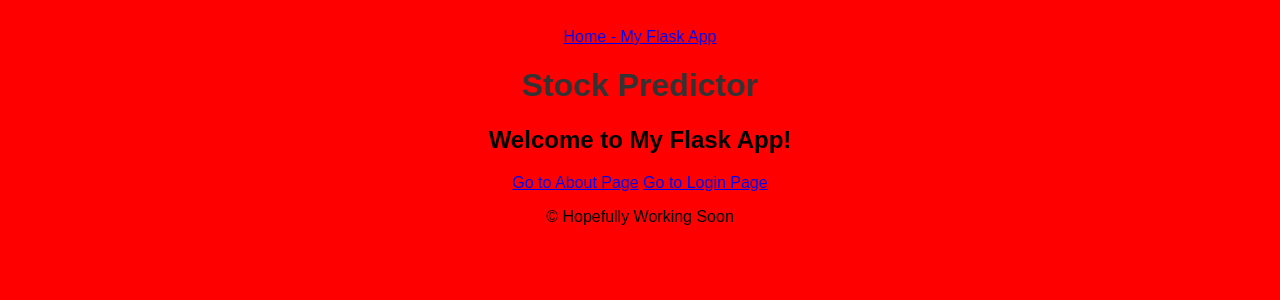
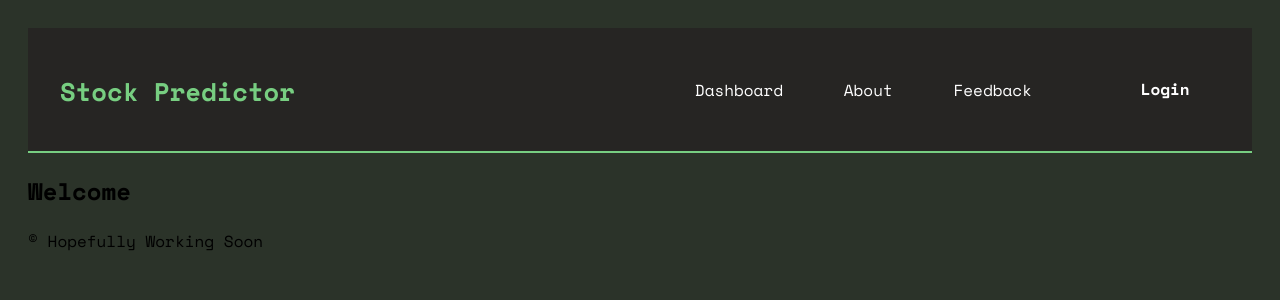
Before and after one commit to Levi-kun/stock-market-data-predictor-model, a Flask app: page / in a window 1280 px wide. Shown: the top 300 px of the page. Run offline with Flask 3, Linux system fonts and the light colour scheme.

Commit message:
added some css changes and quality improveents to the html structure.

```diff
--- a/Stock-Market-Web-App/app/__init__.py
+++ b/Stock-Market-Web-App/app/__init__.py
@@ -1,12 +1,11 @@
 from flask import Flask
-from .db import init_app
 from .routes import bp
 
+
 def create_app():
-    app = Flask(__name__,template_folder="static/templates",static_folder = "static")
+    app = Flask(__name__, template_folder="static/templates", static_folder="static")
 
     app.config.from_object("config.Config")
 
-    init_app(app)
     app.register_blueprint(bp)
     return app
--- a/Stock-Market-Web-App/app/db.py
+++ b/Stock-Market-Web-App/app/db.py
@@ -1,37 +1,52 @@
-import mysql.connector
 from flask import current_app, g
-import pymysql
+import psycopg2
+
+
+"""
+
+This file handles the initializing of the database connection
+
+
+"""
+
+# get_db() grabs the database and makes its a globally accesible variable
+
 
 def get_db():
-
-    if "db" not in g:
-        g.db = mysql.connector.connect(
-            host = current_app.config["DB_HOST"],
-            port = current_app.config["DB_PORT"],
-            user = current_app.config["DB_USER"],
-            password = current_app.config["DB_PASSWORD"],
-            database = current_app.config["DB_NAME"],
-            cursorclass=pymysql.cursors.DictCursor
+    if "conn" not in g:
+        g.conn = psycopg2.connect(
+            database=current_app.config["DB_NAME"],
+            host=current_app.config["DB_HOST"],
+            port=current_app.config["DB_PORT"],
+            user=current_app.config["DB_USER"],
+            password=current_app.config["DB_PASSWORD"],
         )
 
+    return g.conn
 
-    return g.db
+
+# this closes the db connection
+
 
 def close_db(e=None):
-    db = g.pop("db",None)
+    db = g.pop("db", None)
     if db is not None:
         db.close()
+
+
+# this links the db to the application
+
+
 def init_app(app):
-    """
-    This is called from the __init__.py script once created """
+    app.teardown_appcontext(close_db)
 
-    app.teardown_appcontext(close_db)
-def query_test(sql,params=()):
-    """
-    """
 
+# this is a test
+
+
+def query_test(sql, params=()):
     conn = get_db()
-    with conn.cursor(dictionary=True) as cur:
-        cur.ececute(sql,params)
+    with conn.cursor() as cur:
+        cur.execute(sql, params)
         row = cur.fethcone()
         return True if row else False
--- a/Stock-Market-Web-App/app/routes.py
+++ b/Stock-Market-Web-App/app/routes.py
@@ -23,6 +23,11 @@ def index():
 
 
 ## add the route for the login
+@bp.route("/dashboard", methods=["GET", "POST"])
+def dashboard():
+    if request.method == "POST":
+        return 1
+    return render_template("dashboard.html")
 
 
 @bp.route("/login", methods=["GET", "POST"])  ## local host / login
@@ -39,9 +44,13 @@ def register():
     return render_template("register.html")
 
 
-## about page route
-
-
 @bp.route("/about")
 def about():
     return render_template("about.html")
+
+
+@bp.route("/feedback", methods=["GET", "POST"])
+def feedback():
+    if request.method == "POST":
+        return 0
+    return render_template("feedback.html")
--- a/Stock-Market-Web-App/app/static/css/ucnj_style.css
+++ b/Stock-Market-Web-App/app/static/css/ucnj_style.css
@@ -1,11 +1,122 @@
-body{
-    font-family:Arial;
-    background-color: #ff0000;
-    text-align: center;
-    padding: 20px;
+/** web theme colors */
 
+/** Base colors */
+:root {
+        --clr-dark-a0: #000000;
+        --clr-light-a0: #ffffff;
+
+        /** Theme primary colors */
+        --clr-primary-a0: #45bf5d;
+        --clr-primary-a10: #60c76f;
+        --clr-primary-a20: #77ce81;
+        --clr-primary-a30: #8cd592;
+
+        /** Theme surface colors */
+        --clr-surface-a0: #262523;
+        --clr-surface-a10: #3a3938;
+        --clr-surface-a20: #504f4d;
+        --clr-surface-a30: #676664;
+
+        /** Theme tonal surface colors */
+        --clr-surface-tonal-a0: #2b3329;
+        --clr-surface-tonal-a10: #3f473d;
+        --clr-surface-tonal-a20: #545b53;
+        --clr-surface-tonal-a30: #6b7169;
+
+        /** Success colors */
+        --clr-success-a0: #22946e;
+        --clr-success-a10: #47d5a6;
+        --clr-success-a20: #9ae8ce;
+
+        /** Warning colors */
+        --clr-warning-a0: #a87a2a;
+        --clr-warning-a10: #d7ac61;
+        --clr-warning-a20: #ecd7b2;
+
+        /** Danger colors */
+        --clr-danger-a0: #9c2121;
+        --clr-danger-a10: #d94a4a;
+        --clr-danger-a20: #eb9e9e;
+
+        /** Info colors */
+        --clr-info-a0: #21498a;
+        --clr-info-a10: #4077d1;
+        --clr-info-a20: #92b2e5;
 }
-h1{
-    color:#333
 
+body {
+        font-family: "Space Mono", monospace;
+        font-weight: 400;
+        font-style: normal;
+        background-color: var(--clr-surface-tonal-a0);
+        padding: 20px;
 }
+
+h1 {
+        color: var(--clr-primary-a0);
+}
+
+a {
+        text-decoration: none;
+        color: var(--clr-light-a0);
+}
+
+h1 a {
+        font-weight: 500;
+        padding-bottom: 6px;
+}
+
+.navHeader {
+        background: var(--clr-surface-a0);
+        padding: 1rem 2rem;
+        border-bottom: 2px solid var(--clr-primary-a20);
+}
+
+.navContainer {
+        max-width: 1200px;
+        margin: 0 auto;
+
+        display: flex;
+        align-items: center;
+        justify-content: space-between;
+}
+
+.webTitle a {
+        color: var(--clr-primary-a20);
+        text-decoration: none;
+        font-size: 1.6rem;
+        font-weight: 700;
+        font-family: "Space Mono", monospace;
+}
+
+.navMenu ul {
+        list-style: none;
+        margin: 1rem;
+        padding: 0;
+
+        display: flex;
+        gap: 2rem;
+}
+
+.navMenu a {
+        text-decoration: none;
+        color: var(--clr-light-a0);
+        font-weight: 500;
+        transition: 0.25s ease;
+        border-radius: 6px;
+        padding: 0.3rem 0.9rem;
+        margin: 0;
+}
+
+.navMenu a:hover {
+        color: var(--clr-primary-a20);
+        background: var(--clr-surface-tonal-a10);
+}
+
+.navMenu .login {
+        margin-left: 3rem;
+        padding: 0.5rem 0.9rem;
+        color: var(--clr-light-a0);
+        border-radius: 6px;
+        font-weight: 700;
+}
--- a/Stock-Market-Web-App/app/static/templates/base.html
+++ b/Stock-Market-Web-App/app/static/templates/base.html
@@ -4,17 +4,30 @@
 <head>
     <meta charset ="UTF-8">
     <meta name = "viewport" content = "widt-device-width,initial-scale =1.0">
-    <a href="/"> {%block title %}My Flask App{%endblock %}</a>
 
-    <link rel ="stylesheet" href = "{{url_for('static',filename ='css/ucnj_style.css')}}">
+        <link rel ="stylesheet" href = "{{url_for('static',filename ='css/ucnj_style.css')}}">
+        <link rel="preconnect" href="https://fonts.googleapis.com">
+        <link rel="preconnect" href="https://fonts.gstatic.com" crossorigin>
+        <link href="https://fonts.googleapis.com/css2?family=Space+Mono:ital,wght@0,400;0,700;1,400;1,700&display=swap" rel="stylesheet">
+
 </head>
 <body>
-    <header>
+    <header class="navHeader">
+    <div class="navContainer">
+        <h1 class="webTitle">
+                <a href="{{ url_for('main.index')}}">Stock Predictor</a>
+        </h1>
 
-            <h1>Stock Predictor</h1>
-
-
-    </header>
+        <nav class="navMenu">
+           <ul>
+        <li><a href="{{ url_for('main.dashboard') }}">Dashboard</a></li>
+        <li><a href="{{ url_for('main.about') }}">About</a></li>
+        <li><a href="{{ url_for('main.feedback')}}">Feedback</a></li>
+        <li><a href="{{ url_for('main.login') }}" class="login">Login</a></li>
+    </ul>
+        </nav>
+    </div>
+</header>
     <main>
         {%block content%}
         <!-- this is a page specific , content will go here when a child template overrides this block -->
--- /dev/null
+++ b/Stock-Market-Web-App/app/static/templates/dashboard.html
@@ -0,0 +1 @@
+{% extends "base.html"%}
--- a/Stock-Market-Web-App/app/static/templates/feedback.html
+++ b/Stock-Market-Web-App/app/static/templates/feedback.html
@@ -0,0 +1 @@
+{% extends "base.html" %}
--- a/Stock-Market-Web-App/app/static/templates/index.html
+++ b/Stock-Market-Web-App/app/static/templates/index.html
@@ -4,7 +4,5 @@
 Home - My Flask App
 {%endblock%}
 {% block content%}
-    <h2> Welcome to My Flask App!</h2>
-    <a href = "{{url_for('main.about')}}">Go to About Page</a>
-    <a href = "{{url_for('main.login')}}">Go to Login Page</a>
+    <h2> Welcome</h2>
 {% endblock %}
```
Also changed, not shown: Stock-Market-Web-App/app/static/templates/authBase.html (+9 -1 lines), Stock-Market-Web-App/app/static/templates/login.html (+10 -9 lines), Stock-Market-Web-App/app/static/templates/register.html (+10 -9 lines), 1 other file.
